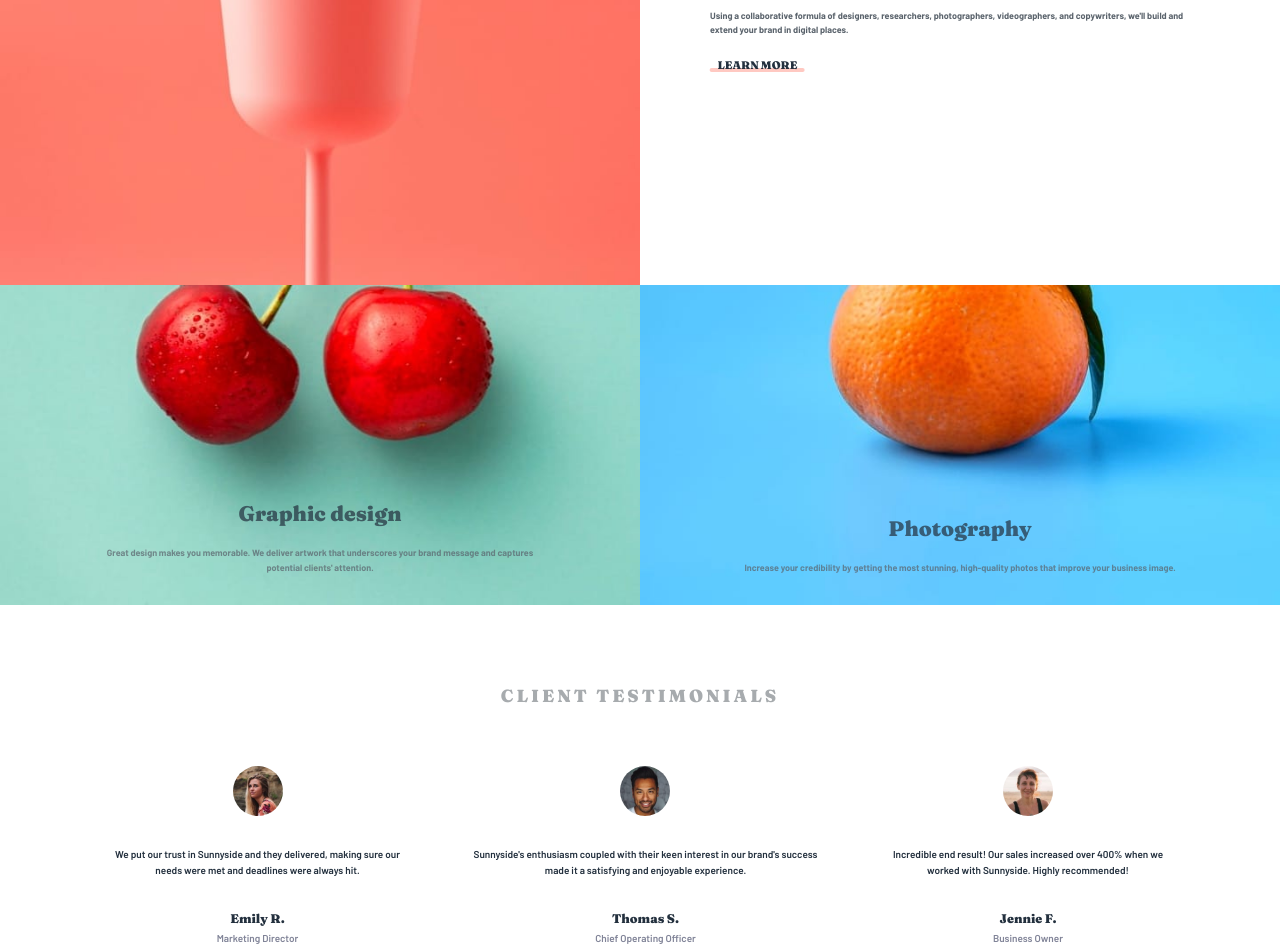
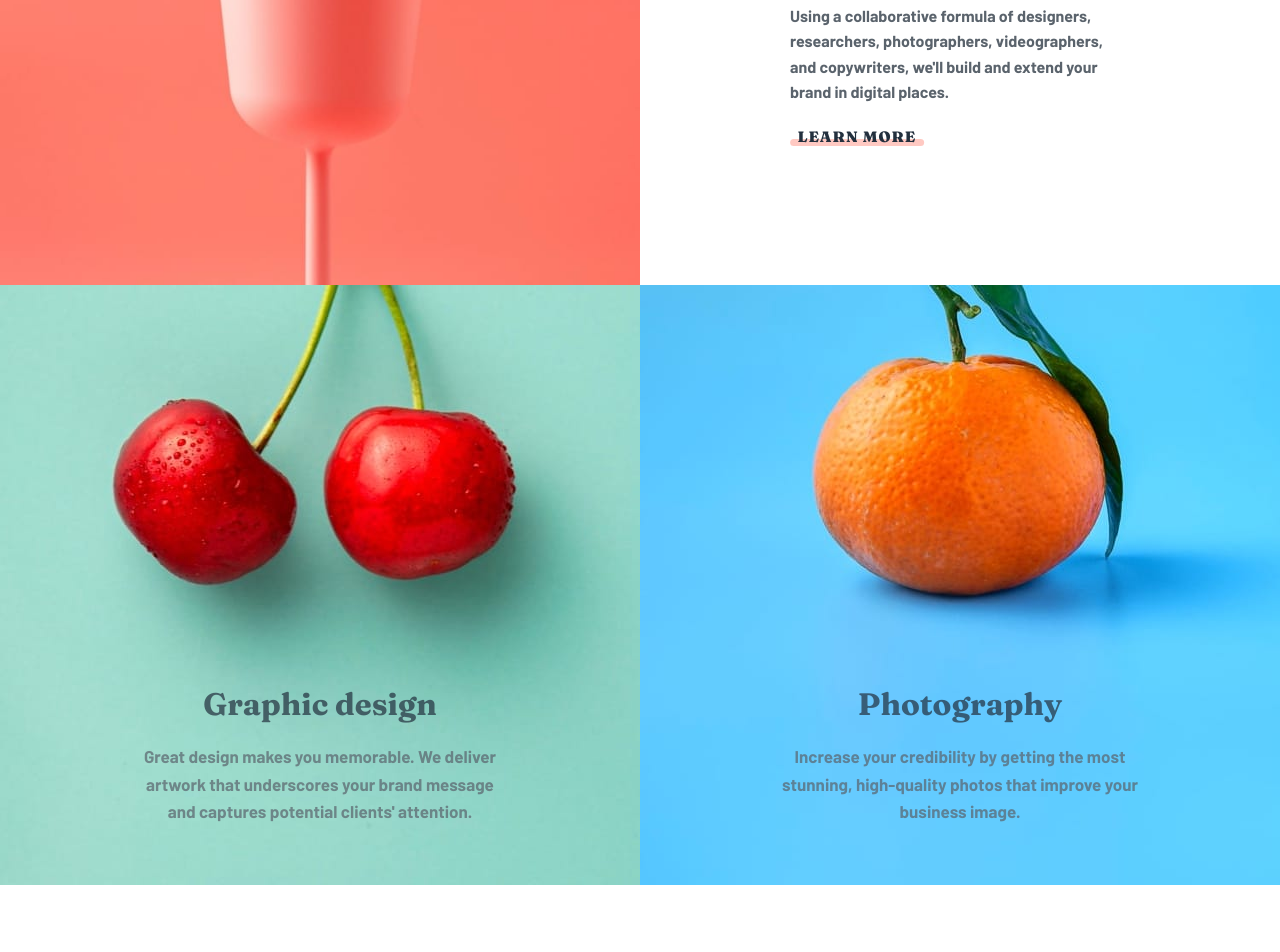
Before and after one commit to skyv26/Sunnyside-agency-landing-page, a React (Vite) app: page / in a window 1280 px wide. Shown: the part 1580-2532 px from the top of the page. Built offline with nearby package versions, Linux system fonts and the light colour scheme; some icons are missing.

Commit message:
Fix the responsiveness

```diff
--- a/src/components/Feature/Feature.styled.jsx
+++ b/src/components/Feature/Feature.styled.jsx
@@ -27,11 +27,10 @@ export const FeatureCardInner = styled(FeatureSectionContainer)`
     gap: 2rem;
   }
 
-  @media (min-width: 86em) {
+  @media (min-width: 80em) {
     width: 50%;
     padding: 0 15rem;
     margin: auto;
-    /* margin-top: 0; */
     text-align: left;
     gap: 2rem;
   }
@@ -114,7 +113,15 @@ export const FeatureCard = styled(FeatureSectionContainer)`
         height: 32rem;
       }
 
-      @media (min-width: 86em) {
+      @media (min-width: 64em) {
+        height: 50rem;
+
+        &:last-child {
+          height: 50rem;
+        }
+      }
+
+      @media (min-width: 80em) {
         height: 60rem;
 
         &:last-child {
@@ -144,6 +151,10 @@ export const FeatureCard = styled(FeatureSectionContainer)`
         gap: 2rem;
       }
 
+      @media (min-width: 80em) {
+        padding: 0 14rem 6rem 14rem;
+      }
+
       @media (min-width: 86em) {
         padding: 0 16.75rem 6rem 16.75rem;
       }
@@ -171,7 +182,7 @@ export const FeatureCard = styled(FeatureSectionContainer)`
           }
         }
 
-        @media (min-width: 86em) {
+        @media (min-width: 80em) {
           &:first-child {
             font-size: 3.1rem;
           }
@@ -195,7 +206,7 @@ export const FeatureCardHeading = styled.p`
     font-size: 2.1rem;
   }
 
-  @media (min-width: 86em) {
+  @media (min-width: 64em) {
     font-weight: 700;
     font-size: 3.775rem;
   }
@@ -212,10 +223,13 @@ export const FeatureCardDesc = styled.p`
     font-size: 0.9rem;
   }
 
-  @media (min-width: 86em) {
+  @media (min-width: 64em) {
+    font-size: 1.4rem;
+  }
+
+  @media (min-width: 80em) {
     font-size: 1.6rem;
   }
-
 `;
 
 export const FeatureCardBtn = styled.a`
@@ -238,7 +252,12 @@ export const FeatureCardBtn = styled.a`
     margin: 0;
   }
 
-  @media (min-width: 86em) {
+  @media (min-width: 64em) {
+    font-size: 1.4rem;
+    letter-spacing: 1px;
+  }
+
+  @media (min-width: 80em) {
     font-size: 1.5rem;
     letter-spacing: 1px;
   }
@@ -260,7 +279,11 @@ export const FeatureCardBtn = styled.a`
       height: .4rem;
     }
 
-    @media (min-width: 86em) {
+    @media (min-width: 64em) {
+      height: .6rem;
+    }
+
+    @media (min-width: 80em) {
       height: .75rem;
     }
   }
--- a/src/components/HeroBanner/HeroBanner.styled.jsx
+++ b/src/components/HeroBanner/HeroBanner.styled.jsx
@@ -52,7 +52,7 @@ export const MainDisplayText = styled.h1`
     letter-spacing: 1rem;
   }
 
-  @media (min-width: 86em) {
+  @media (min-width: 80em) {
     font-weight: 900;
     padding-top: 19.6rem;
     font-size: 5.675rem;
--- a/src/components/Testimonial/Testimonial.styled.jsx
+++ b/src/components/Testimonial/Testimonial.styled.jsx
@@ -12,7 +12,7 @@ export const TestimonialContainer = styled.div`
     padding: 10vh 8vw;
   }
 
-  @media (min-width: 86em) {
+  @media (min-width: 64em) {
     padding: 16vh 8vw;
     gap: 8rem;
   }
@@ -34,7 +34,7 @@ export const Heading = styled.h2`
   font-size: 1.75rem;
   color: hsl(210, 4%, 67%);
 
-  @media (min-width: 86em) {
+  @media (min-width: 64em) {
     font-size: 1.8rem;
     letter-spacing: 4px;
   }
@@ -59,7 +59,12 @@ export const Image = styled.img`
     height: 5rem;
   }
 
-  @media (min-width: 86em) {
+  @media (min-width: 64em) {
+    width: 6rem;
+    height: 6rem;
+  }
+
+  @media (min-width: 80em) {
     width: 7rem;
     height: 7rem;
   }
@@ -74,6 +79,14 @@ export const Feedback = styled.p`
 
   @media (min-width: 48em) {
     font-size: 1rem;
+  }
+
+  @media (min-width: 64em) {
+    font-size: 1.25rem;
+  }
+
+  @media (min-width: 80em) {
+    font-size: 1.6rem;
   }
 
   @media (min-width: 86em) {
@@ -91,7 +104,11 @@ export const Name = styled(Feedback)`
     font-size: 1.25rem;
   }
 
-  @media (min-width: 86em) {
+  @media (min-width: 64em) {
+    font-size: 1.4rem;
+  }
+
+  @media (min-width: 80em) {
     font-size: 1.9rem;
   }
 `;
@@ -107,7 +124,11 @@ export const Designation = styled.span`
     font-size: 1rem;
   }
 
-  @media (min-width: 86em) {
+  @media (min-width: 64em) {
+    font-size: 1.25rem;
+  }
+
+  @media (min-width: 80em) {
     font-size: 1.4rem;
   }
 `;
```
Also changed, not shown: vite.config.js.timestamp-1678727048813.mjs (deleted, +0 -10 lines), vite.config.js.timestamp-1678804183087.mjs (deleted, +0 -10 lines).
